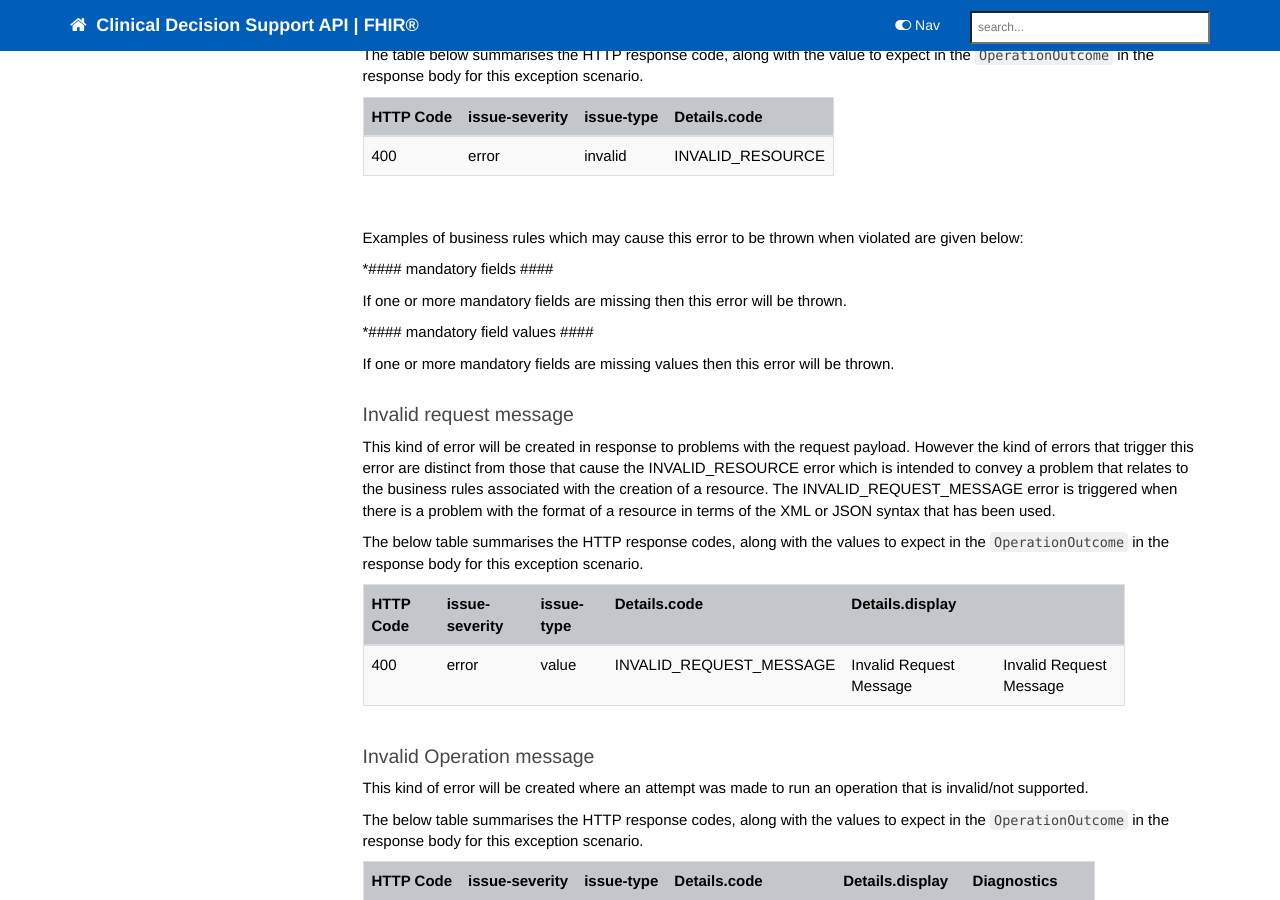
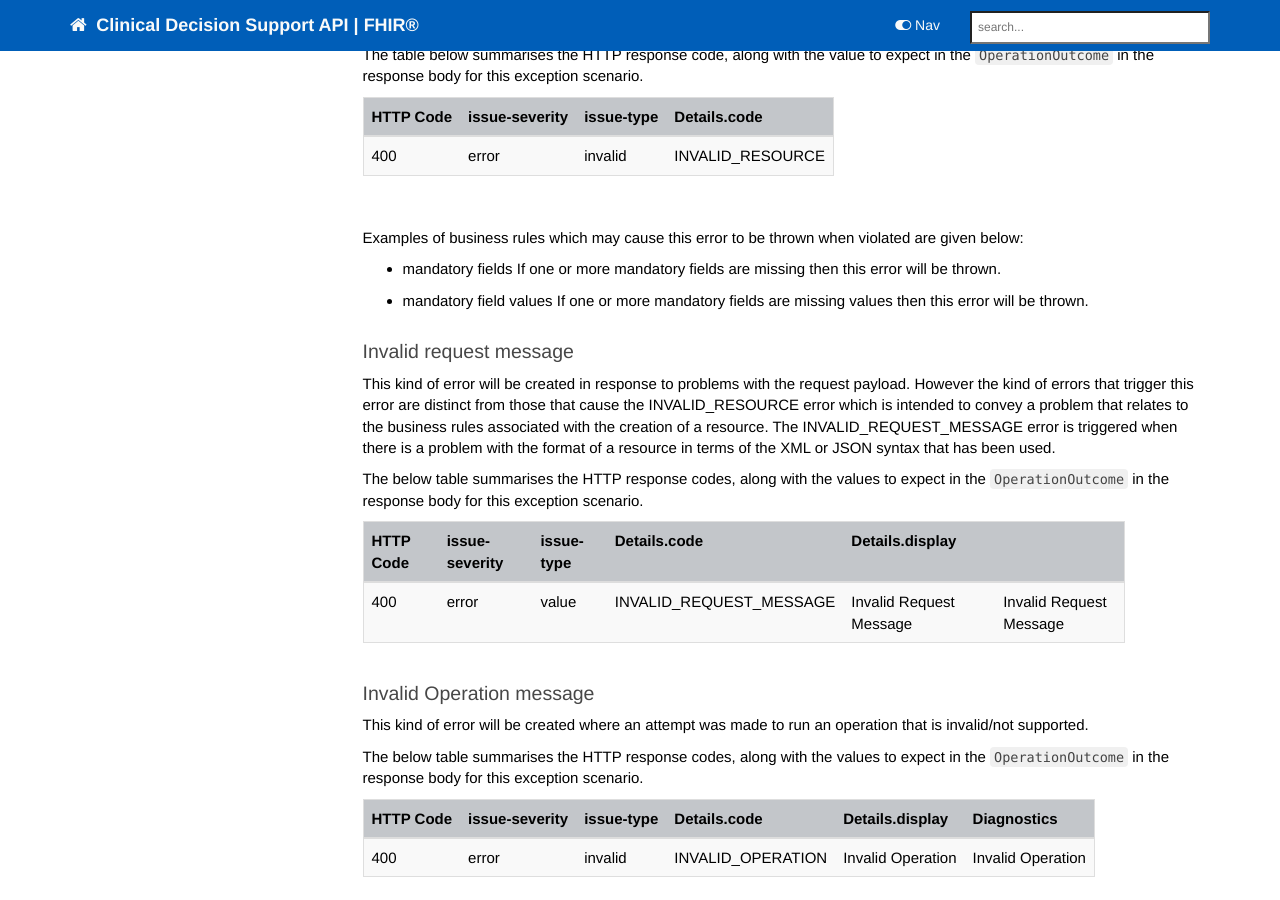
Before and after one commit to nhsconnect/FHIR-CDS, a Jekyll site: the page built from pages/explore/api_errorhandling.md, in a window 1280 px wide and 900 px high, scrolled down 1825 px. Built offline with Jekyll 4.4.1, drawn with Linux system fonts in a browser that asks for light colours; nearby versions of some CDN libraries; our own code applies the rules of GitHub Pages for plain Markdown files; comment, search, counter and statistics services are not loaded.

```diff
--- a/pages/explore/api_errorhandling.md
+++ b/pages/explore/api_errorhandling.md
@@ -75,12 +75,10 @@ The table below summarises the HTTP response code, along with the value to expec
 
 Examples of business rules which may cause this error to be thrown when violated are given below:
 
-*#### mandatory fields ####
-
+* mandatory fields
 If one or more mandatory fields are missing then this error will be thrown.
 
-*#### mandatory field values ####
-
+* mandatory field values
 If one or more mandatory fields are missing values then this error will be thrown.
 
 
```
Also changed, not shown: other parts of pages/explore/api_errorhandling.md (+0 -5 lines).
